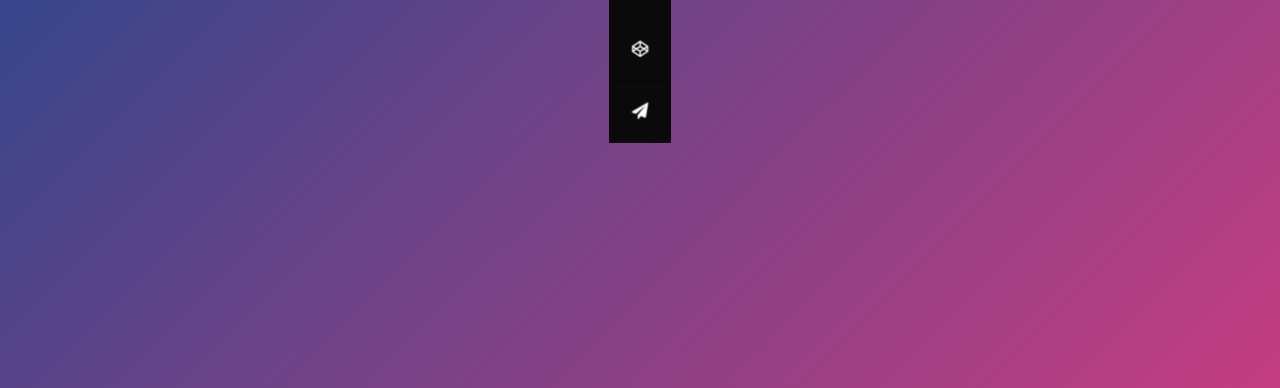
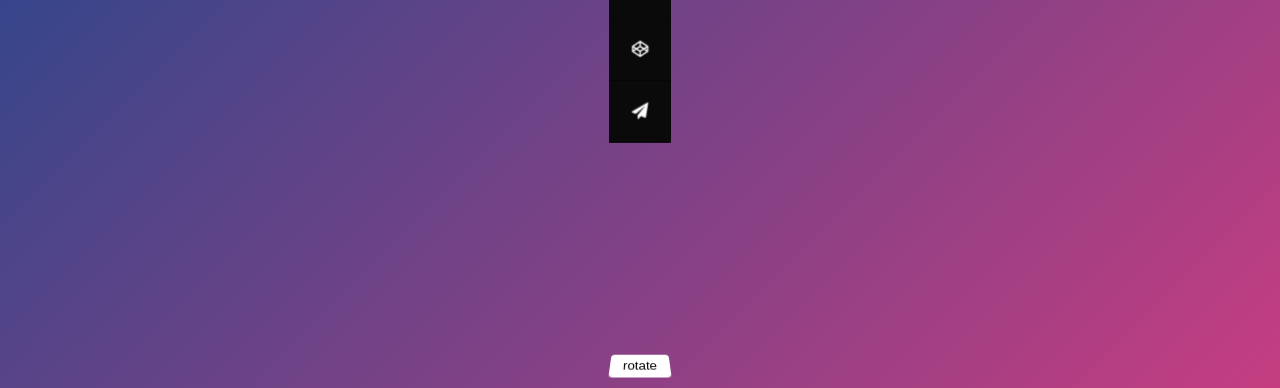
Before and after one commit to Nurjigit-Melis-uulu/3d-nav, a plain HTML site: page index.html in a window 1280 px wide. Shown: the part 412-800 px from the top of the page. Drawn offline with Linux system fonts and the light colour scheme.

Commit message:
add control

```diff
--- a/index.html
+++ b/index.html
@@ -68,6 +68,9 @@
         </li>
       </ul>
     </nav>
+    <div class="controls">
+      <button>rotate</button>
+    </div>
   </section>
 
   <script src="main.js"></script>
--- a/main.js
+++ b/main.js
@@ -1,6 +1,8 @@
 let ul = document.querySelector("ul");
 let li = document.querySelectorAll("li");
+let button = document.querySelector("button");
 
+let rotating = true;
 let rotateY = 0;
 let rotateX = 0;
 let focus = false;
@@ -14,19 +16,28 @@ li.forEach(element => {
   });
 });
 
-document.addEventListener("mousedown", () => {
-  focus = true;
-});
+if (rotating) {
+  document.addEventListener("mousedown", () => {
+    focus = true;
+  });
+}
 
 document.addEventListener("mouseup", () => {
   focus = false;
 });
 
 document.addEventListener("mousemove", event => {
-  if (focus) {
+  if (focus && rotating) {
     rotateX = (event.clientY / 2).toFixed(0);
     rotateY = (event.clientX / 2).toFixed(0);
 
     ul.style.transform = `rotateY(${rotateY}deg) rotateX(${rotateX}deg)`;
-  } else return;
+    console.log(rotating, focus);
+  }
 });
+
+button.addEventListener("click", () => {
+  rotating = !rotating;
+  focus = false;
+  console.log(rotating, focus);
+});
--- a/style/main.css
+++ b/style/main.css
@@ -105,3 +105,28 @@ li.active .side {
 li.active .front {
   background: rgb(150, 138, 36);
 }
+
+.controls {
+  width: 100%;
+  position: fixed;
+  left: 0;
+  bottom: 0;
+  display: flex;
+  justify-content: center;
+  padding: 10px 0;
+  perspective: 100px;
+}
+
+button {
+  min-width: 60px;
+  padding: 5px 0;
+  border: none;
+  border-radius: 4px;
+  background: white;
+  transform-style: preserve-3d;
+  transform: rotateX(25deg);
+}
+
+button:active {
+  transform: translateZ(-10px) rotateX(35deg);
+}
```
